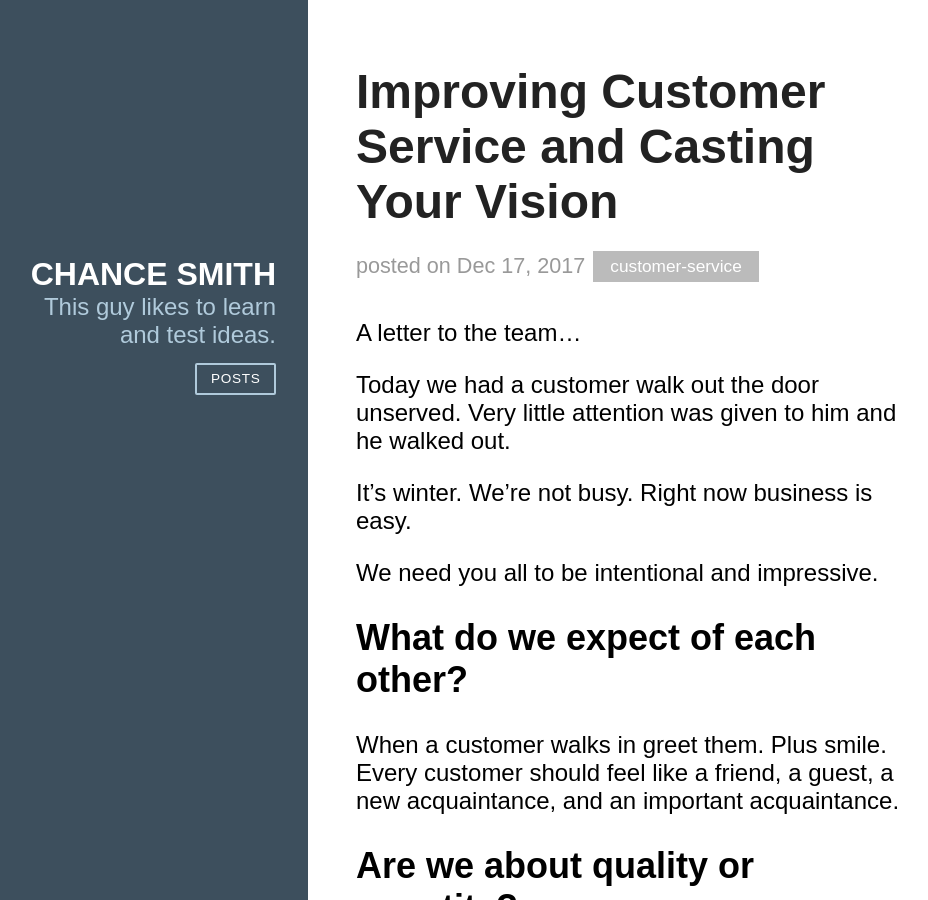
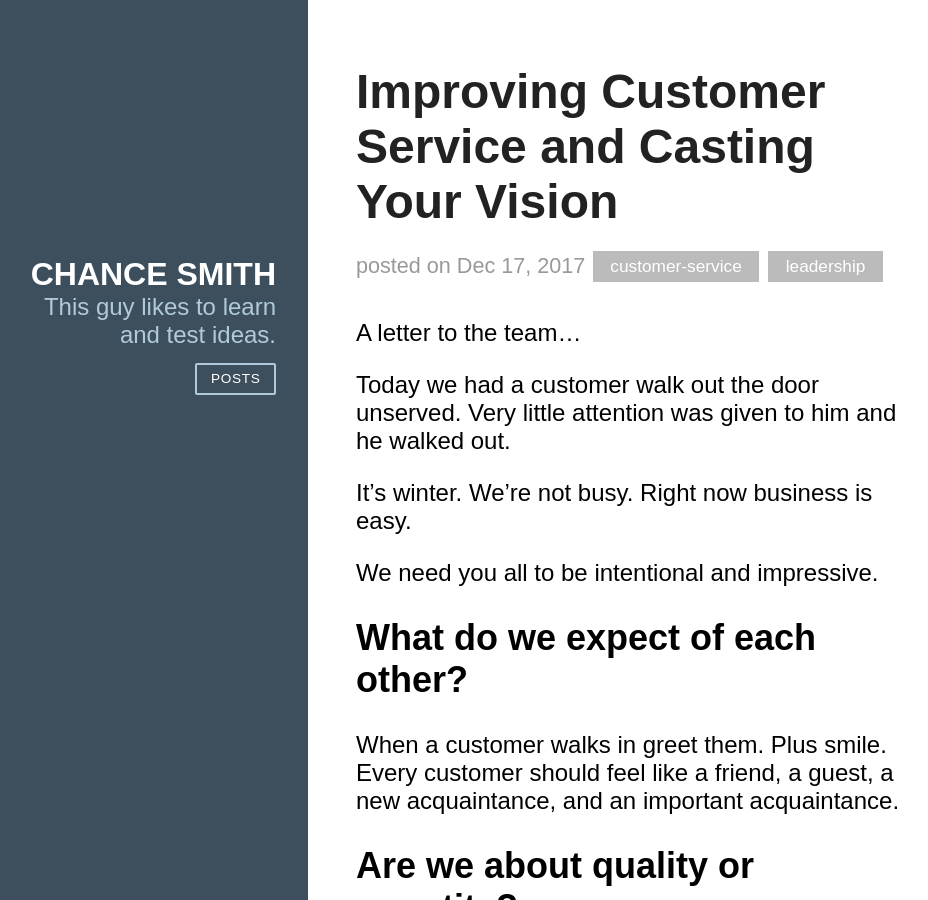
Before and after one commit to chancesmith/chance-smith-blog, a Jekyll site: the page built from _posts/2017-12-17-improving-customer-service-and-your-vision.markdown, in a window 1280 px wide and 900 px high. Shown: the whole window, without its empty margins (12-940 px from the left). Built offline with Jekyll 4.4.1, drawn with Linux system fonts in a browser that asks for light colours.

Commit message:
adds additional tag to customer-service post

```diff
--- a/_posts/2017-12-17-improving-customer-service-and-your-vision.markdown
+++ b/_posts/2017-12-17-improving-customer-service-and-your-vision.markdown
@@ -4,6 +4,7 @@ title: Improving Customer Service and Casting Your Vision
 date: '2017-12-17 10:15:30'
 tags:
 - customer-service
+- leadership
 ---
 A letter to the team...
 
```
